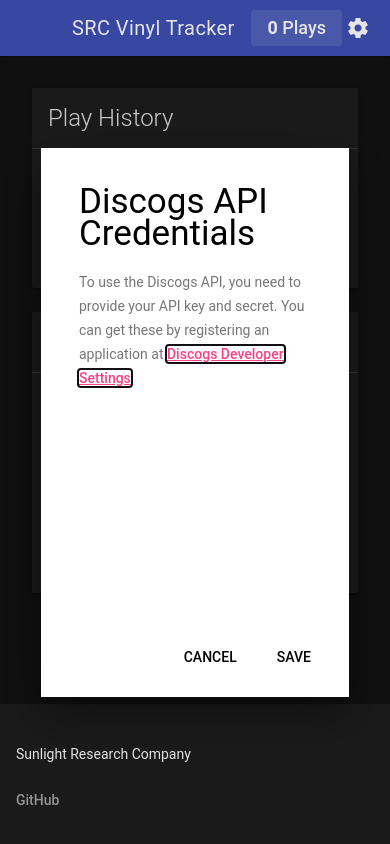
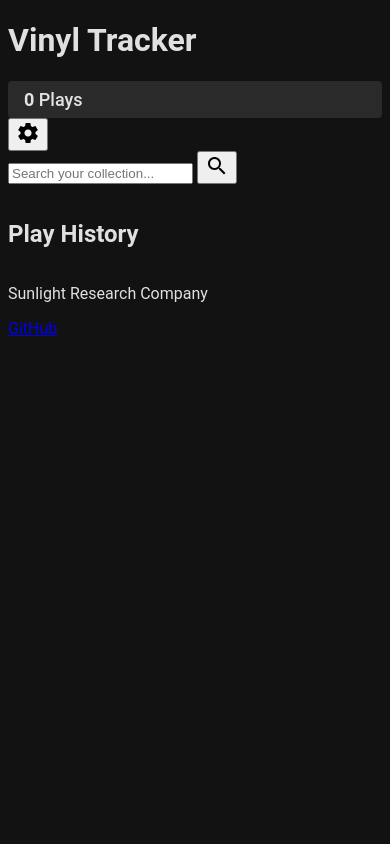
Before and after one commit to topherbc/src-vinyl-tracker, a plain HTML site: page index.html in a window 390 px wide. Drawn offline with nearby package versions, Linux system fonts and the light colour scheme.

Commit message:
Redesign UI with mobile-first approach and search at top

```diff
--- a/index.html
+++ b/index.html
@@ -4,90 +4,68 @@
     <meta charset="UTF-8">
     <meta name="viewport" content="width=device-width, initial-scale=1.0">
     <title>SRC Vinyl Tracker</title>
-    <!-- Material Design Lite -->
+    <!-- Google Fonts -->
     <link rel="stylesheet" href="https://fonts.googleapis.com/icon?family=Material+Icons">
-    <link rel="stylesheet" href="https://code.getmdl.io/1.3.0/material.indigo-pink.min.css">
-    <script defer src="https://code.getmdl.io/1.3.0/material.min.js"></script>
+    <link rel="stylesheet" href="https://fonts.googleapis.com/css2?family=Inter:wght@400;500;600;700&display=swap">
     <!-- Custom CSS -->
     <link rel="stylesheet" href="styles.css">
 </head>
 <body>
-    <div class="mdl-layout mdl-js-layout mdl-layout--fixed-header">
-        <header class="mdl-layout__header">
-            <div class="mdl-layout__header-row">
-                <span class="mdl-layout-title">SRC Vinyl Tracker</span>
-                <div class="mdl-layout-spacer"></div>
+    <div class="app-container">
+        <header class="app-header">
+            <div class="header-content">
+                <h1 class="app-title">Vinyl Tracker</h1>
                 <div class="play-counter">
                     <span id="play-count">0</span> Plays
                 </div>
+                <button id="settings-button" class="icon-button">
+                    <span class="material-icons">settings</span>
+                </button>
             </div>
         </header>
-        <main class="mdl-layout__content">
-            <div class="page-content">
-                <div class="mdl-grid">
-                    <!-- Play History Column -->
-                    <div class="mdl-cell mdl-cell--6-col play-history-container">
-                        <div class="mdl-card mdl-shadow--2dp full-width">
-                            <div class="mdl-card__title">
-                                <h2 class="mdl-card__title-text">Play History</h2>
-                            </div>
-                            <div class="mdl-card__supporting-text">
-                                <ul id="play-history" class="play-list">
-                                    <!-- Play history items will be added here dynamically -->
-                                </ul>
-                            </div>
+
+        <main class="app-content">
+            <!-- Search Section -->
+            <section class="search-section">
+                <div class="search-container">
+                    <input type="text" id="search-input" class="search-input" placeholder="Search your collection...">
+                    <button class="search-button">
+                        <span class="material-icons">search</span>
+                    </button>
+                </div>
+                <div id="search-results" class="search-results">
+                    <!-- Search results will be displayed here -->
+                </div>
+            </section>
+
+            <!-- Selected Album Section -->
+            <section id="selected-album" class="selected-album hidden">
+                <div class="album-details">
+                    <img id="album-cover" src="" alt="Album Cover">
+                    <div class="album-info">
+                        <h3 id="album-title"></h3>
+                        <p id="album-artist"></p>
+                        <div class="date-input-container">
+                            <label for="date-listened">Date Listened:</label>
+                            <input type="date" id="date-listened" value="">
                         </div>
-                    </div>
-
-                    <!-- Add New Play Column -->
-                    <div class="mdl-cell mdl-cell--6-col add-play-container">
-                        <div class="mdl-card mdl-shadow--2dp full-width">
-                            <div class="mdl-card__title">
-                                <h2 class="mdl-card__title-text">Add New Play</h2>
-                            </div>
-                            <div class="mdl-card__supporting-text">
-                                <form id="add-play-form">
-                                    <div class="mdl-textfield mdl-js-textfield mdl-textfield--floating-label full-width">
-                                        <input class="mdl-textfield__input" type="text" id="search-input">
-                                        <label class="mdl-textfield__label" for="search-input">Search Discogs</label>
-                                    </div>
-
-                                    <div id="search-results" class="search-results">
-                                        <!-- Search results will be displayed here -->
-                                    </div>
-
-                                    <div id="selected-album" class="selected-album hidden">
-                                        <div class="album-details">
-                                            <img id="album-cover" src="" alt="Album Cover">
-                                            <div class="album-info">
-                                                <h4 id="album-title"></h4>
-                                                <p id="album-artist"></p>
-                                            </div>
-                                        </div>
-                                    </div>
-
-                                    <div class="mdl-textfield mdl-js-textfield mdl-textfield--floating-label full-width">
-                                        <input class="mdl-textfield__input" type="date" id="date-listened" value="">
-                                        <label class="mdl-textfield__label" for="date-listened">Date Listened</label>
-                                    </div>
-
-                                    <button type="submit" class="mdl-button mdl-js-button mdl-button--raised mdl-button--colored mdl-js-ripple-effect full-width">
-                                        Add Play
-                                    </button>
-                                </form>
-                            </div>
-                        </div>
+                        <button id="add-play-button" class="primary-button">Add Play</button>
                     </div>
                 </div>
-            </div>
+            </section>
+
+            <!-- Play History Section -->
+            <section class="play-history-section">
+                <h2 class="section-title">Play History</h2>
+                <ul id="play-history" class="play-list">
+                    <!-- Play history items will be added here dynamically -->
+                </ul>
+            </section>
         </main>
-        <footer class="mdl-mini-footer">
-            <div class="mdl-mini-footer__left-section">
-                <div class="mdl-logo">Sunlight Research Company</div>
-                <ul class="mdl-mini-footer__link-list">
-                    <li><a href="https://github.com/topherbc/src-vinyl-tracker" target="_blank">GitHub</a></li>
-                </ul>
-            </div>
+
+        <footer class="app-footer">
+            <p>Sunlight Research Company</p>
+            <a href="https://github.com/topherbc/src-vinyl-tracker" target="_blank">GitHub</a>
         </footer>
     </div>
 
```
